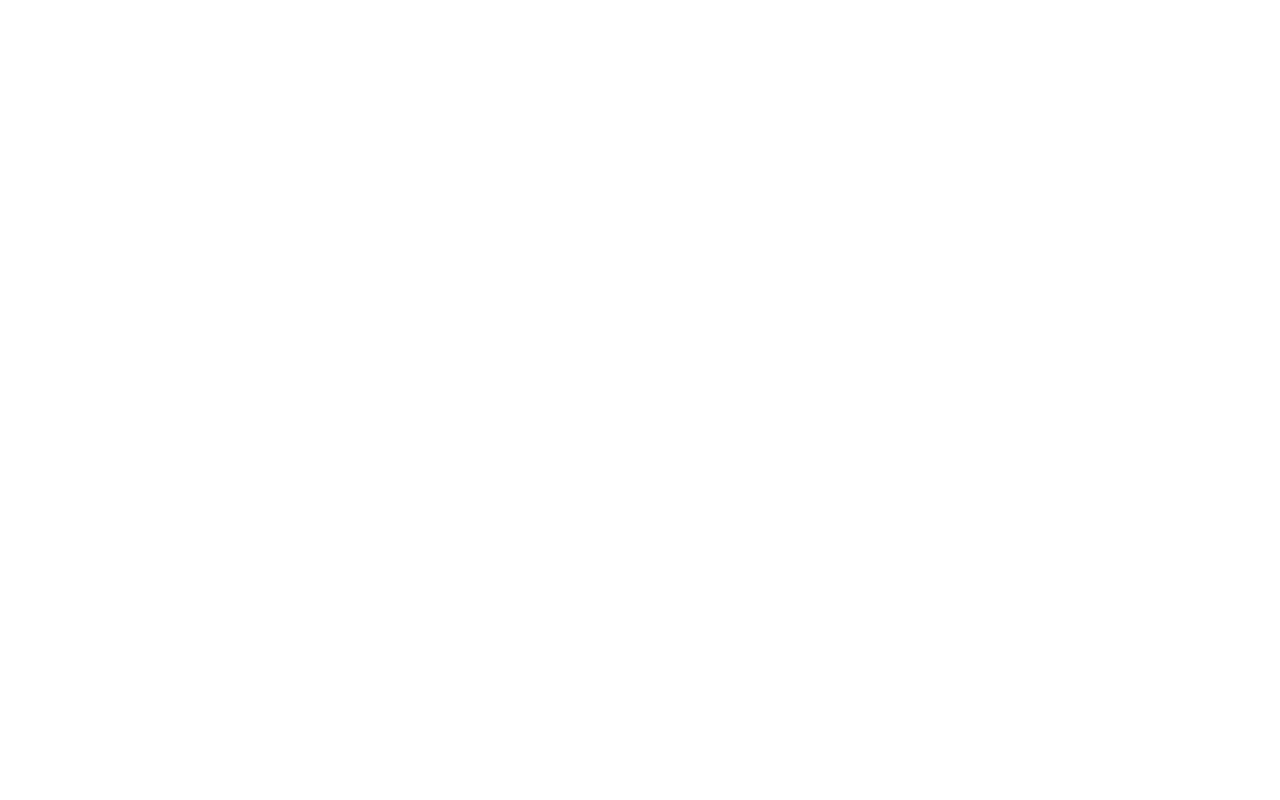
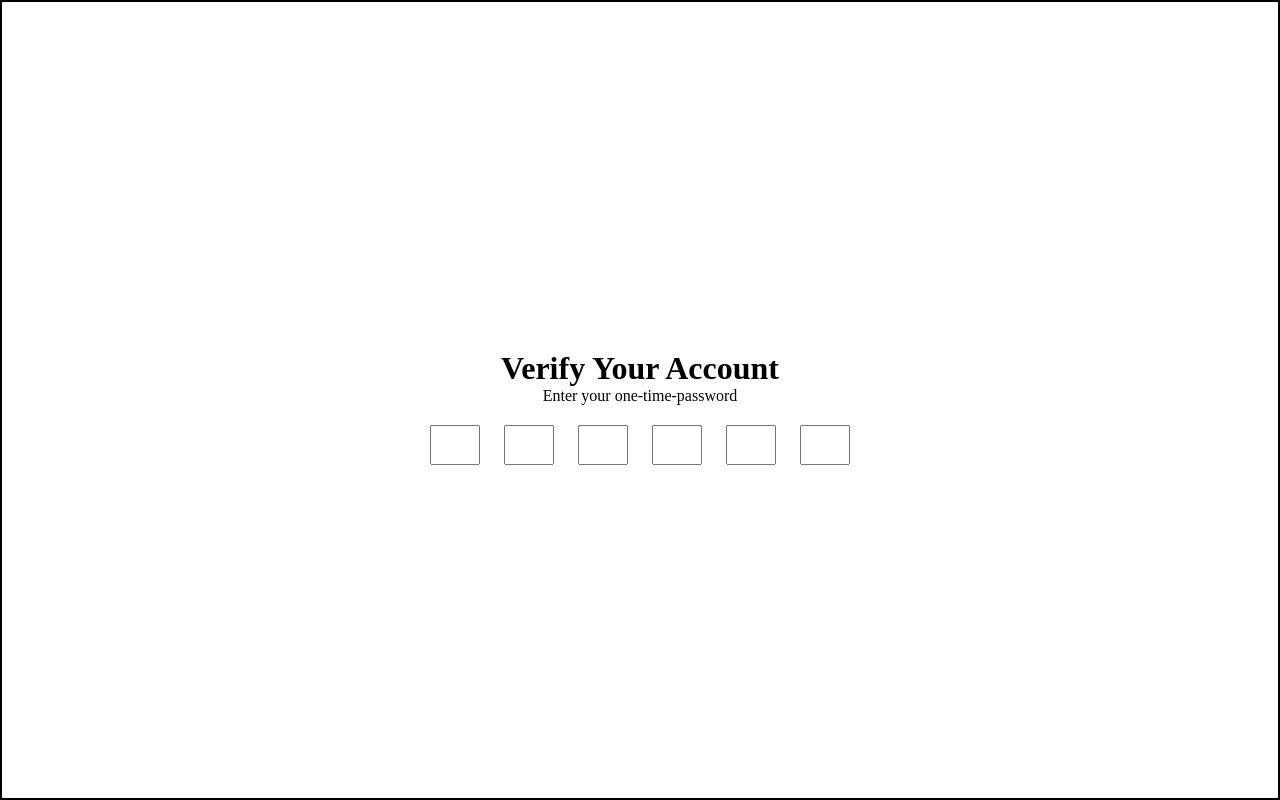
Before and after one commit to acciojob/OTP-MANOJ-02460, a website: page main.html in a window 1280 px wide. Drawn offline with Linux system fonts and the light colour scheme.

Commit message:
created a submission

```diff
--- a/main.html
+++ b/main.html
@@ -8,6 +8,21 @@
 
 <body>
 	<!-- the entire body must be written by student -->
+	<div class='body-container'>
+		<div class="main-container">
+			<h1 id="verification_heading">Verify Your Account</h1>
+			<p id="verification_subtext">Enter your one-time-password</p>
+			<div class="code-container">
+				<input class="code code-1" type='number' input-mode="numeric"/>
+				<input class="code code-2" type='number'/>
+				<input class="code code-3" type='number'/>
+				<input class="code code-4" type='number'/>
+				<input class="code code-5" type='number'/>
+				<input class="code code-6" type='number'/>
+			</div>
+		</div>
+	</div>
+
     <script type="text/javascript" src="./script.js">
 </script>
 
--- a/script.js
+++ b/script.js
@@ -1 +1,33 @@
 //your JS code here. If required.
+
+let inputs = document.querySelectorAll(".code-container .code");
+
+inputs.forEach((input,index)=>{
+
+	input.addEventListener("input",(e)=>{
+		const value = e.target.value;
+
+		if(value.length>1){
+			e.target.value = value.charAt(0);
+		}
+
+		if(value !== "" && index<inputs.length-1){
+			inputs[index+1].focus();
+		}
+	});
+
+	input.addEventListener("keydown",(e)=>{
+		if(e.key === "Backspace"){
+
+			if(input.value === "" && index>0){
+				inputs[index-1].focus();
+				inputs[index-1].value="";
+				e.preventDefault();
+			}else{
+				input.value=""
+			}
+		}
+	})
+
+
+});
--- a/styles.css
+++ b/styles.css
@@ -1 +1,40 @@
 /*  your css code here. If applicable */
+*{
+	margin:0px;
+	padding:0px;
+	box-sizing:border-box;
+}
+.body-container{
+	display: flex;
+	justify-content:center;
+	align-content:center;
+	height:100vh;
+	border: 2px solid black;
+}
+.main-container{
+	text-align:center;
+	display:flex;
+	flex-direction:column;
+	justify-content:center;
+	align-items: center;
+}
+h1{
+	padding: 15px 0 0;
+}
+p{
+	padding: 0 0 20px;
+}
+
+.code{
+	width: 50px;
+	height:40px;
+	text-align:center;
+	margin: auto 10px;
+	display: inline;
+	flex-wrap: no-wrap;
+}
+.code::-webkit-outer-spin-button,
+.code::-webkit-inner-spin-button {
+  -webkit-appearance: none;
+  margin: 0;
+}
```
